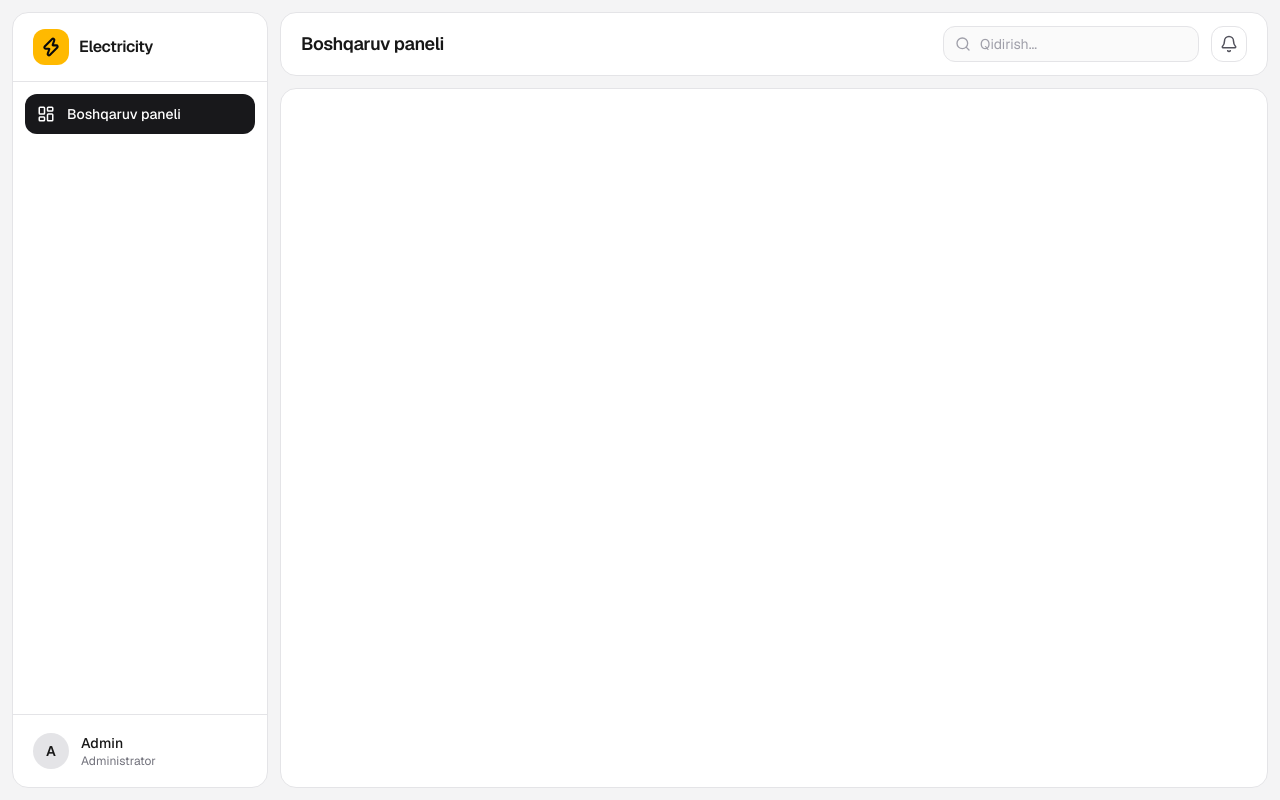
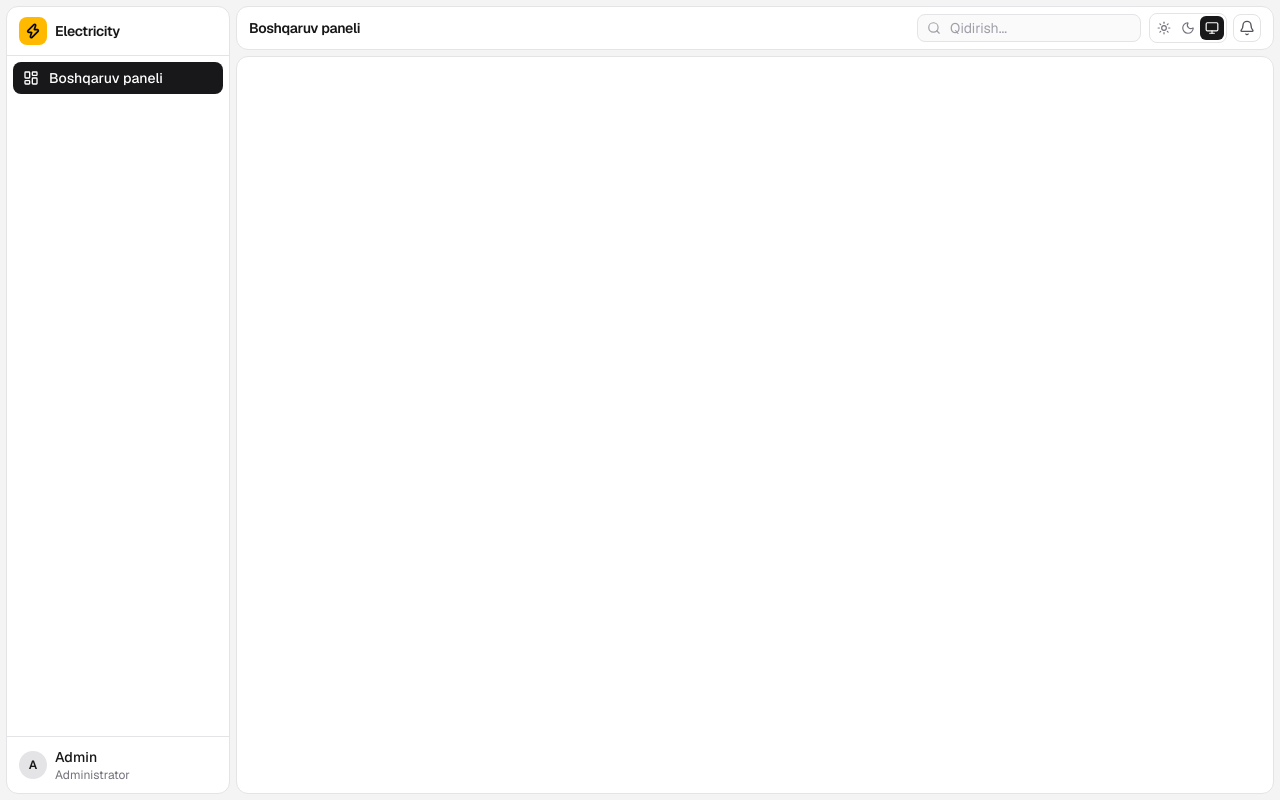
Before and after one commit to yaxyobekuz/electricity-v2, a Next.js app: page / in a window 1280 px wide. Built offline with nearby package versions, Linux system fonts and the light colour scheme.

Commit message:
feat: refactor layout components for improved styling and add theme toggle functionality

```diff
--- a/components/layout/app-shell.tsx
+++ b/components/layout/app-shell.tsx
@@ -1,7 +1,6 @@
 "use client";
 
 import { useEffect, useState } from "react";
-import { usePathname } from "next/navigation";
 
 import { Header } from "./header";
 import { Sidebar } from "./sidebar";
@@ -15,12 +14,9 @@ import { Sidebar } from "./sidebar";
  */
 export function AppShell({ children }: { children: React.ReactNode }) {
   const [isSidebarOpen, setSidebarOpen] = useState(false);
-  const pathname = usePathname();
 
-  // Boshqa bo'limga o'tilganda drawer yopiladi.
-  useEffect(() => {
-    setSidebarOpen(false);
-  }, [pathname]);
+  // Boshqa bo'limga o'tilganda drawer Sidebar'ning o'zida yopiladi
+  // (havola bosilganda) — effect kerak emas.
 
   // Drawer ochiq bo'lganda Esc bilan yopish.
   useEffect(() => {
@@ -35,17 +31,14 @@ export function AppShell({ children }: { children: React.ReactNode }) {
   }, [isSidebarOpen]);
 
   return (
-    <div className="flex h-dvh gap-3 p-3">
-      <Sidebar
-        isOpen={isSidebarOpen}
-        onClose={() => setSidebarOpen(false)}
-      />
+    <div className="flex h-dvh gap-1.5 p-1.5">
+      <Sidebar isOpen={isSidebarOpen} onClose={() => setSidebarOpen(false)} />
 
-      <div className="flex min-w-0 flex-1 flex-col gap-3">
+      <div className="flex min-w-0 flex-1 flex-col gap-1.5">
         <Header onMenuClick={() => setSidebarOpen(true)} />
 
         {/* Main panel — bu yerga har bir sahifaning page.tsx'i tushadi */}
-        <main className="min-h-0 flex-1 overflow-y-auto rounded-2xl border border-zinc-200 bg-white p-6 dark:border-zinc-800 dark:bg-zinc-900">
+        <main className="min-h-0 flex-1 overflow-y-auto rounded-xl border border-zinc-200 bg-white p-3 dark:border-zinc-800 dark:bg-zinc-900">
           {children}
         </main>
       </div>
--- a/components/layout/header.tsx
+++ b/components/layout/header.tsx
@@ -4,6 +4,7 @@ import { usePathname } from "next/navigation";
 import { Bell, Menu, Search } from "lucide-react";
 
 import { findActiveNavItem } from "./nav";
+import { ThemeToggle } from "./theme-toggle";
 
 type HeaderProps = {
   onMenuClick: () => void;
@@ -14,37 +15,41 @@ export function Header({ onMenuClick }: HeaderProps) {
   const active = findActiveNavItem(pathname);
 
   return (
-    <header className="flex h-16 shrink-0 items-center gap-3 rounded-2xl border border-zinc-200 bg-white px-4 sm:px-5 dark:border-zinc-800 dark:bg-zinc-900">
+    <header className="flex h-11 shrink-0 items-center gap-2 rounded-xl border border-zinc-200 bg-white px-2 sm:px-3 dark:border-zinc-800 dark:bg-zinc-900">
       <button
         type="button"
         onClick={onMenuClick}
         aria-label="Menyuni ochish"
-        className="-ml-1 grid size-9 shrink-0 place-items-center rounded-xl text-zinc-600 transition-colors hover:bg-zinc-100 md:hidden dark:text-zinc-400 dark:hover:bg-zinc-800"
+        className="grid size-7 shrink-0 place-items-center rounded-lg text-zinc-600 transition-colors hover:bg-zinc-100 md:hidden dark:text-zinc-400 dark:hover:bg-zinc-800"
       >
-        <Menu className="size-4.5" />
+        <Menu className="size-4" />
       </button>
 
-      <h1 className="truncate text-lg font-semibold tracking-tight">
+      <h1 className="truncate text-sm font-semibold tracking-tight">
         {active?.label ?? "Electricity"}
       </h1>
 
       <div className="relative ml-auto hidden lg:block">
-        <Search className="pointer-events-none absolute top-1/2 left-3 size-4 -translate-y-1/2 text-zinc-400" />
+        <Search className="pointer-events-none absolute top-1/2 left-2.5 size-3.5 -translate-y-1/2 text-zinc-400" />
         <input
           type="search"
           placeholder="Qidirish..."
           aria-label="Qidirish"
-          className="h-9 w-64 rounded-xl border border-zinc-200 bg-zinc-50 pr-3 pl-9 text-sm outline-none placeholder:text-zinc-400 focus:border-zinc-400 dark:border-zinc-800 dark:bg-zinc-950 dark:focus:border-zinc-600"
+          className="h-7 w-56 rounded-lg border border-zinc-200 bg-zinc-50 pr-2.5 pl-8 text-sm outline-none placeholder:text-zinc-400 focus:border-zinc-400 dark:border-zinc-800 dark:bg-zinc-950 dark:focus:border-zinc-600"
         />
       </div>
 
-      <button
-        type="button"
-        aria-label="Bildirishnomalar"
-        className="ml-auto grid size-9 shrink-0 place-items-center rounded-xl border border-zinc-200 text-zinc-600 transition-colors hover:bg-zinc-100 lg:ml-0 dark:border-zinc-800 dark:text-zinc-400 dark:hover:bg-zinc-800"
-      >
-        <Bell className="size-4.5" />
-      </button>
+      <div className="ml-auto flex shrink-0 items-center gap-1.5 lg:ml-0">
+        <ThemeToggle />
+
+        <button
+          type="button"
+          aria-label="Bildirishnomalar"
+          className="grid size-7 shrink-0 place-items-center rounded-lg border border-zinc-200 text-zinc-600 transition-colors hover:bg-zinc-100 dark:border-zinc-800 dark:text-zinc-400 dark:hover:bg-zinc-800"
+        >
+          <Bell className="size-4" />
+        </button>
+      </div>
     </header>
   );
 }
--- a/components/layout/sidebar.tsx
+++ b/components/layout/sidebar.tsx
@@ -31,15 +31,15 @@ export function Sidebar({ isOpen, onClose }: SidebarProps) {
         md+ : `static` — flex oqimining doimiy qismi.
       */}
       <aside
-        className={`fixed inset-y-3 left-3 z-50 flex w-64 shrink-0 flex-col rounded-2xl border border-zinc-200 bg-white transition-transform duration-200 md:static md:inset-auto md:translate-x-0 dark:border-zinc-800 dark:bg-zinc-900 ${
+        className={`fixed inset-y-1.5 left-1.5 z-50 flex w-56 shrink-0 flex-col rounded-xl border border-zinc-200 bg-white transition-transform duration-200 md:static md:inset-auto md:translate-x-0 dark:border-zinc-800 dark:bg-zinc-900 ${
           isOpen ? "translate-x-0" : "-translate-x-[120%]"
         }`}
       >
-        <div className="flex items-center gap-2.5 border-b border-zinc-200 px-5 py-4 dark:border-zinc-800">
-          <span className="grid size-9 place-items-center rounded-xl bg-amber-400 text-zinc-950">
-            <Zap className="size-5" strokeWidth={2.5} />
+        <div className="flex items-center gap-2 border-b border-zinc-200 px-3 py-2.5 dark:border-zinc-800">
+          <span className="grid size-7 place-items-center rounded-lg bg-amber-400 text-zinc-950">
+            <Zap className="size-4" strokeWidth={2.5} />
           </span>
-          <span className="text-base font-semibold tracking-tight">
+          <span className="text-sm font-semibold tracking-tight">
             Electricity
           </span>
 
@@ -47,28 +47,30 @@ export function Sidebar({ isOpen, onClose }: SidebarProps) {
             type="button"
             onClick={onClose}
             aria-label="Menyuni yopish"
-            className="-mr-1 ml-auto grid size-8 place-items-center rounded-lg text-zinc-500 hover:bg-zinc-100 md:hidden dark:hover:bg-zinc-800"
+            className="-mr-1 ml-auto grid size-7 place-items-center rounded-lg text-zinc-500 hover:bg-zinc-100 md:hidden dark:hover:bg-zinc-800"
           >
-            <X className="size-4.5" />
+            <X className="size-4" />
           </button>
         </div>
 
-        <nav className="flex-1 overflow-y-auto p-3">
-          <ul className="flex flex-col gap-1">
+        <nav className="flex-1 overflow-y-auto p-1.5">
+          <ul className="flex flex-col gap-0.5">
             {navItems.map((item) => {
               const isActive = active?.href === item.href;
               return (
                 <li key={item.href}>
                   <Link
                     href={item.href}
+                    // Mobil drawer ochiq bo'lsa, o'tishda o'zi yopiladi.
+                    onClick={onClose}
                     aria-current={isActive ? "page" : undefined}
                     className={
                       isActive
-                        ? "flex items-center gap-3 rounded-xl bg-zinc-900 px-3 py-2.5 text-sm font-medium text-white dark:bg-zinc-100 dark:text-zinc-900"
-                        : "flex items-center gap-3 rounded-xl px-3 py-2.5 text-sm font-medium text-zinc-600 transition-colors hover:bg-zinc-100 hover:text-zinc-900 dark:text-zinc-400 dark:hover:bg-zinc-800 dark:hover:text-zinc-100"
+                        ? "flex items-center gap-2.5 rounded-lg bg-zinc-900 px-2.5 py-1.5 text-sm font-medium text-white dark:bg-zinc-100 dark:text-zinc-900"
+                        : "flex items-center gap-2.5 rounded-lg px-2.5 py-1.5 text-sm font-medium text-zinc-600 transition-colors hover:bg-zinc-100 hover:text-zinc-900 dark:text-zinc-400 dark:hover:bg-zinc-800 dark:hover:text-zinc-100"
                     }
                   >
-                    <item.icon className="size-4.5 shrink-0" />
+                    <item.icon className="size-4 shrink-0" />
                     {item.label}
                   </Link>
                 </li>
@@ -77,9 +79,9 @@ export function Sidebar({ isOpen, onClose }: SidebarProps) {
           </ul>
         </nav>
 
-        <div className="border-t border-zinc-200 p-3 dark:border-zinc-800">
-          <div className="flex items-center gap-3 rounded-xl px-2 py-1.5">
-            <span className="grid size-9 shrink-0 place-items-center rounded-full bg-zinc-200 text-sm font-semibold dark:bg-zinc-800">
+        <div className="border-t border-zinc-200 p-1.5 dark:border-zinc-800">
+          <div className="flex items-center gap-2 rounded-lg px-1.5 py-1">
+            <span className="grid size-7 shrink-0 place-items-center rounded-full bg-zinc-200 text-xs font-semibold dark:bg-zinc-800">
               A
             </span>
             <div className="min-w-0">
--- /dev/null
+++ b/components/layout/theme-toggle.tsx
@@ -0,0 +1,90 @@
+"use client";
+
+import { useEffect, useSyncExternalStore } from "react";
+import { Monitor, Moon, Sun } from "lucide-react";
+
+import {
+  applyTheme,
+  readStoredTheme,
+  THEME_CHANGE_EVENT,
+  THEME_STORAGE_KEY,
+} from "@/lib/theme";
+import type { Theme } from "@/lib/theme";
+
+const options: { value: Theme; label: string; icon: typeof Sun }[] = [
+  { value: "light", label: "Yorug'", icon: Sun },
+  { value: "dark", label: "Qorong'i", icon: Moon },
+  { value: "system", label: "Tizim", icon: Monitor },
+];
+
+/**
+ * localStorage — React'dan tashqaridagi store, shuning uchun uni effect bilan
+ * emas, `useSyncExternalStore` bilan o'qiymiz. Bu hidratsiya mosligini
+ * React o'zi hal qilishini ta'minlaydi: server "system" qiymatini beradi,
+ * brauzer esa hidratsiyadan so'ng haqiqiy qiymatga o'tadi.
+ */
+function subscribe(onChange: () => void) {
+  // `storage` — boshqa tab'da o'zgarsa; custom event — shu tab ichida.
+  window.addEventListener("storage", onChange);
+  window.addEventListener(THEME_CHANGE_EVENT, onChange);
+
+  return () => {
+    window.removeEventListener("storage", onChange);
+    window.removeEventListener(THEME_CHANGE_EVENT, onChange);
+  };
+}
+
+export function ThemeToggle() {
+  const theme = useSyncExternalStore<Theme>(
+    subscribe,
+    readStoredTheme,
+    () => "system",
+  );
+
+  function selectTheme(next: Theme) {
+    localStorage.setItem(THEME_STORAGE_KEY, next);
+    applyTheme(next);
+    window.dispatchEvent(new Event(THEME_CHANGE_EVENT));
+  }
+
+  // "Tizim" rejimida OS temasi o'zgarsa, sahifa darhol moslashadi.
+  useEffect(() => {
+    if (theme !== "system") return;
+
+    const media = window.matchMedia("(prefers-color-scheme: dark)");
+    const onChange = () => applyTheme("system");
+
+    media.addEventListener("change", onChange);
+    return () => media.removeEventListener("change", onChange);
+  }, [theme]);
+
+  return (
+    <div
+      role="radiogroup"
+      aria-label="Rang rejimi"
+      className="flex items-center rounded-lg border border-zinc-200 p-0.5 dark:border-zinc-800"
+    >
+      {options.map((option) => {
+        const isSelected = theme === option.value;
+        return (
+          <button
+            key={option.value}
+            type="button"
+            role="radio"
+            aria-checked={isSelected}
+            aria-label={option.label}
+            title={option.label}
+            onClick={() => selectTheme(option.value)}
+            className={`grid size-6 place-items-center rounded-md transition-colors ${
+              isSelected
+                ? "bg-zinc-900 text-white dark:bg-zinc-100 dark:text-zinc-900"
+                : "text-zinc-500 hover:bg-zinc-100 dark:hover:bg-zinc-800"
+            }`}
+          >
+            <option.icon className="size-3.5" />
+          </button>
+        );
+      })}
+    </div>
+  );
+}
```
Also changed, not shown: components/layout/nav.ts (+1 -8 lines).
